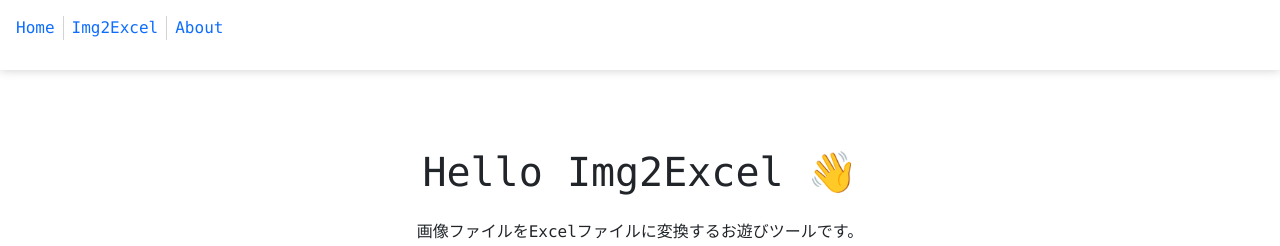
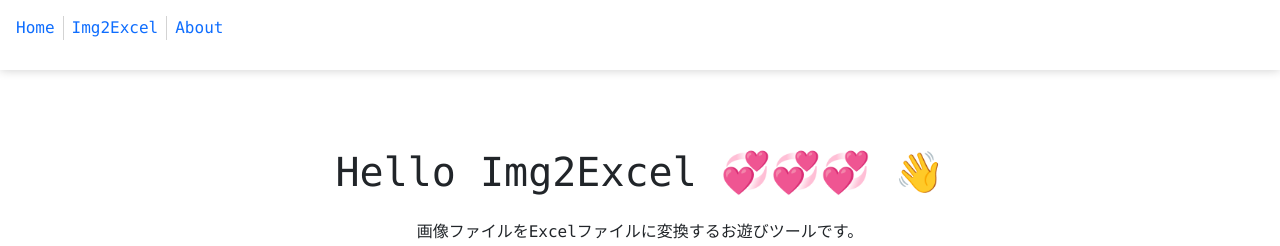
Before and after one commit to osawa-koki/img2excel-server, a Next.js app in the folder web_client/: page / in a window 1280 px wide. Shown: the top 246 px of the page. Built offline with nearby package versions, Linux system fonts and the light colour scheme.

Commit message:
タイトル変えた。

```diff
--- a/web_client/setting.ts
+++ b/web_client/setting.ts
@@ -5,7 +5,7 @@ const isProd = process.env.NODE_ENV === "production";
 
 const Setting = {
   isProd,
-  title: "Img2Excel",
+  title: "Img2Excel 💞💞💞",
   basePath: EnvInfo.basePath,
   apiUri: isProd ? '/api' : 'http://localhost:80/api',
 };
```
